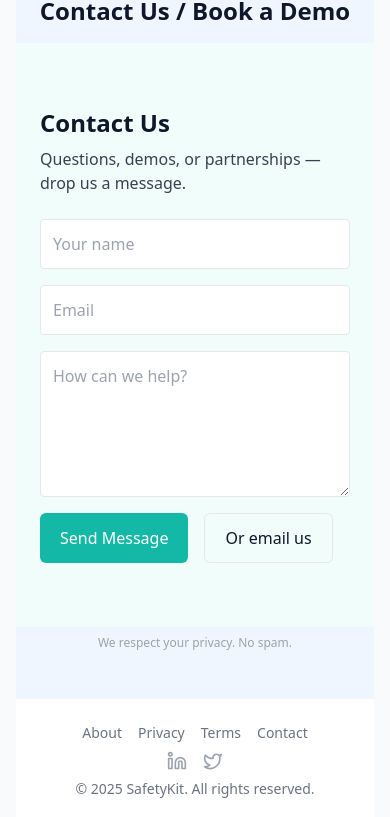
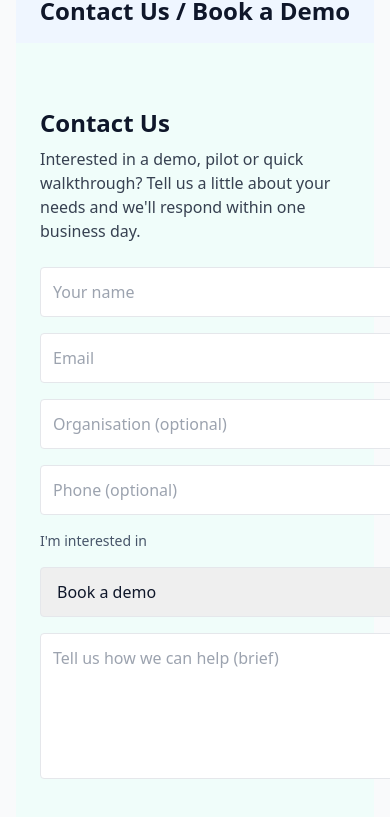
Before and after one commit to SafetyKitInfo/Safetykitlandingpage, a Next.js app: page / in a window 390 px wide. Shown: the part 6612-7429 px from the top of the page. Built offline with nearby package versions, Linux system fonts and the light colour scheme; no server answers.

Commit message:
chore(contact): friendlier contact form and set email to info.safetykit@gmail.com

```diff
--- a/components/ContactForm.js
+++ b/components/ContactForm.js
@@ -26,18 +26,33 @@ export default function ContactForm(){
     <section id="contact" className="py-16 bg-teal-50">
       <div className="max-w-4xl mx-auto px-6">
         <h3 className="text-2xl font-bold">Contact Us</h3>
-        <p className="text-gray-700 mt-2">Questions, demos, or partnerships — drop us a message.</p>
+        <p className="text-gray-700 mt-2">Interested in a demo, pilot or quick walkthrough? Tell us a little about your needs and we'll respond within one business day.</p>
 
         <form onSubmit={handleSubmit} className="mt-6 grid gap-4">
           <div className="grid grid-cols-1 md:grid-cols-2 gap-4">
             <input name="name" required placeholder="Your name" className="p-3 rounded border" />
             <input name="email" type="email" required placeholder="Email" className="p-3 rounded border" />
           </div>
-          <textarea name="message" required rows="5" placeholder="How can we help?" className="p-3 rounded border"></textarea>
 
-          <div className="flex gap-4">
+          <div className="grid grid-cols-1 md:grid-cols-2 gap-4">
+            <input name="organization" placeholder="Organisation (optional)" className="p-3 rounded border" />
+            <input name="phone" placeholder="Phone (optional)" className="p-3 rounded border" />
+          </div>
+
+          <label className="text-sm text-slate-600">I'm interested in</label>
+          <select name="interest" className="p-3 rounded border w-full md:w-1/2">
+            <option>Book a demo</option>
+            <option>Start a 30-day pilot</option>
+            <option>Partnerships</option>
+            <option>Other / General enquiry</option>
+          </select>
+
+          <textarea name="message" required rows="5" placeholder="Tell us how we can help (brief)" className="p-3 rounded border"></textarea>
+
+          <div className="flex gap-4 items-center">
             <button type="submit" className="bg-teal-500 text-white px-5 py-3 rounded-md hover:bg-teal-600">Send Message</button>
-            <a href="mailto:hello@safetykit.example" className="px-5 py-3 rounded-md border">Or email us</a>
+            <a href="mailto:info.safetykit@gmail.com?subject=Book%20a%20demo" className="px-5 py-3 rounded-md border">Or email: info@safetykit@gmail.com</a>
+            <a href="#" className="ml-auto text-sm text-slate-600">We typically reply within 1 business day</a>
           </div>
         </form>
       </div>
--- a/pages/api/contact.js
+++ b/pages/api/contact.js
@@ -10,7 +10,7 @@ export default async function handler(req, res) {
     try {
       sendgrid.setApiKey(key)
       const msg = {
-        to: process.env.CONTACT_RECEIVER_EMAIL || 'hello@safetykit.com.au',
+        to: process.env.CONTACT_RECEIVER_EMAIL || 'info.safetykit@gmail.com',
         from: process.env.CONTACT_FROM_EMAIL || 'no-reply@safetykit.com.au',
         subject: `Website contact from ${body.name || 'visitor'}`,
         text: `Name: ${body.name || ''}\nEmail: ${body.email || ''}\nOrg: ${body.organization || ''}\n\nMessage:\n${body.message || ''}`,
```
Also changed, not shown: safetykit-landing.html (+10 -2 lines).
